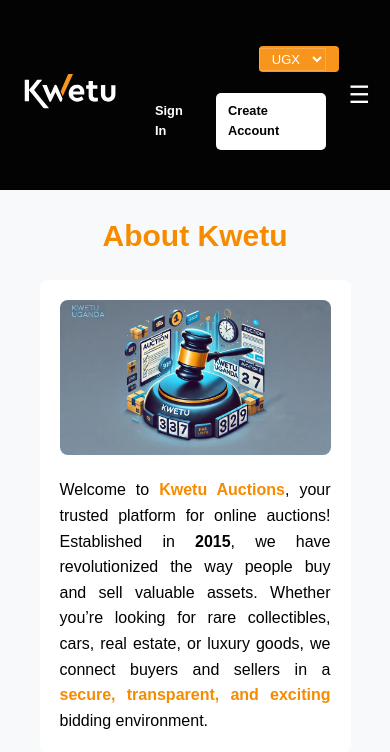
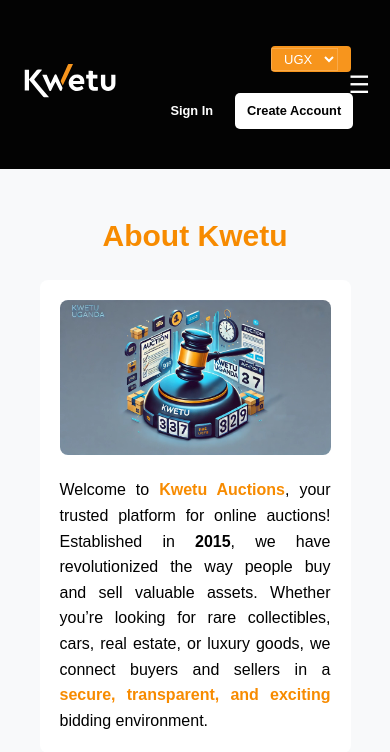
Before and after one commit to kaizoku010/kwetu, a PHP site: page /notify/about_us.php in a window 390 px wide. Shown: the top 752 px of the page. Run offline with PHP 8.4, Linux system fonts and the light colour scheme.

Commit message:
minor tweaks 14.6

```diff
--- a/css/mobile_styles.css
+++ b/css/mobile_styles.css
@@ -87,7 +87,7 @@
 
          .nav-container {
              margin-top: .2rem;
-             margin-right: 1.7rem !important;
+             /* margin-right: 1.7rem !important; */
              justify-content: end !important;
              flex-direction: column;
          }
--- a/navbar.php
+++ b/navbar.php
@@ -26,7 +26,7 @@
         }
 
      .currency-selector-container {
-  margin-right: 0px !important;
+  margin-right: 15px !important;
   width: 5rem;
   background-color: #f7951d !important;
   border-radius: 4px !important;
```
